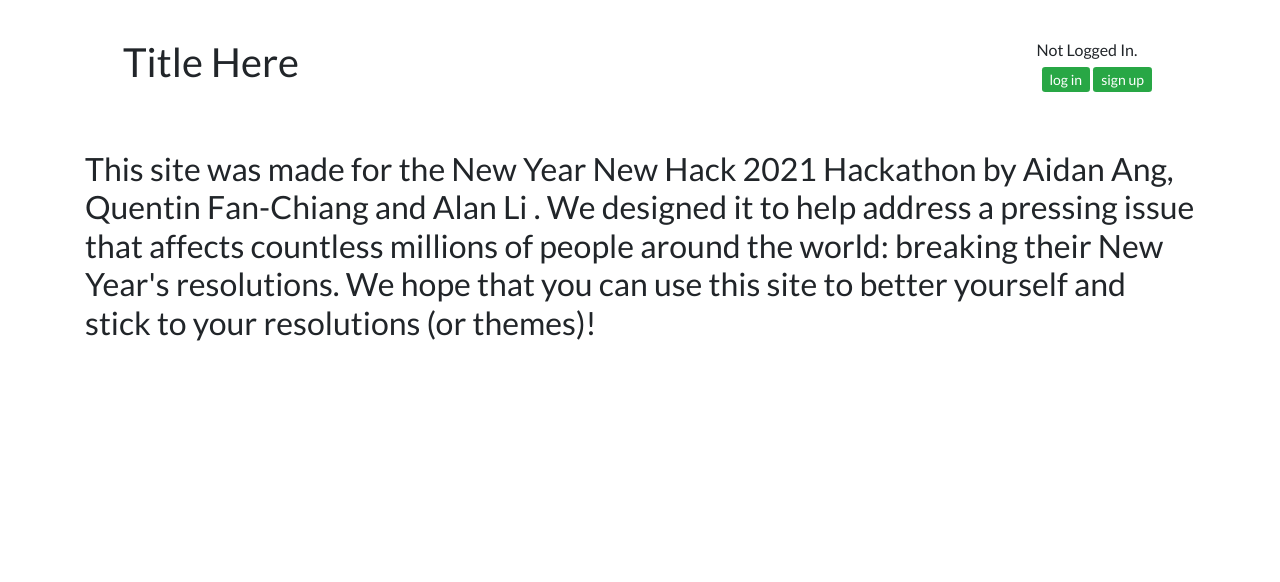
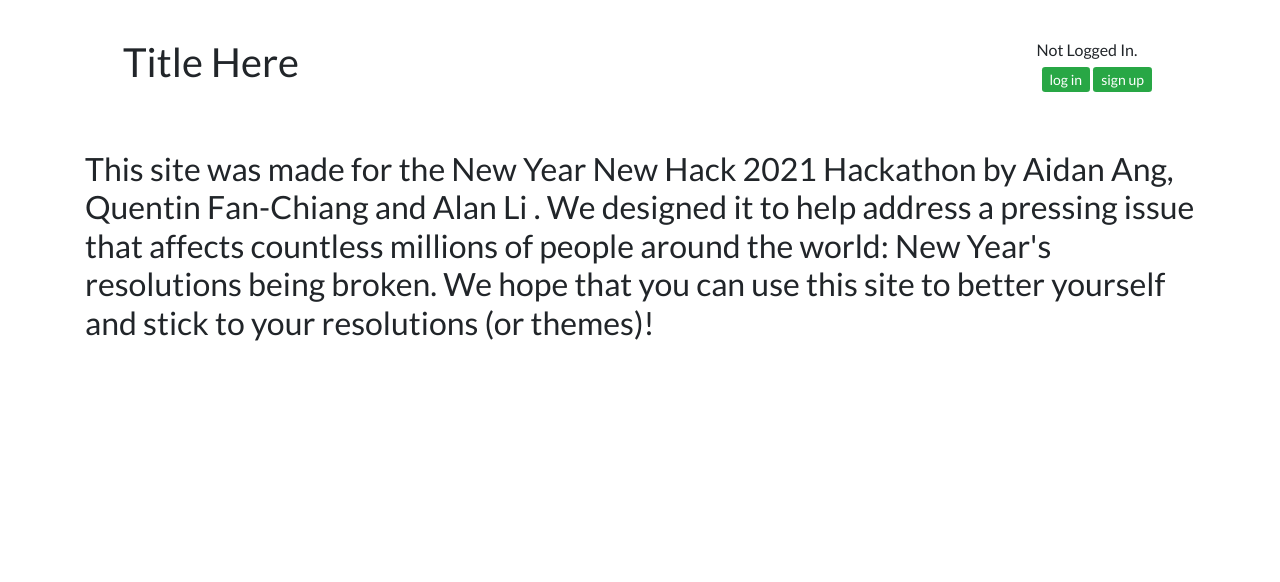
Before and after one commit to UserBlackBox/theme-tracker, a Python web app: template templates/index.html in a window 1280 px wide. Shown: the top 582 px of the page. Run offline with Jinja, Linux system fonts and the light colour scheme; the template is opened without the code that fills it, so the values that code supplies are empty; some libraries are stand-ins or nearby versions.

Commit message:
Update index.html

```diff
--- a/templates/index.html
+++ b/templates/index.html
@@ -30,7 +30,7 @@
             <div class = "welcome-page">
                 <p><h2>This site was made for the New Year New Hack 2021 Hackathon by Aidan Ang,
                     Quentin Fan-Chiang and Alan Li . We designed it to help address a pressing issue
-                     that affects countless millions of people around the world: breaking their New Year's resolutions.
+                     that affects countless millions of people around the world: New Year's resolutions being broken.
                       We hope that you can use this site to better yourself and stick to your resolutions
                       (or themes)! </h2> </p>
             </div>
```
